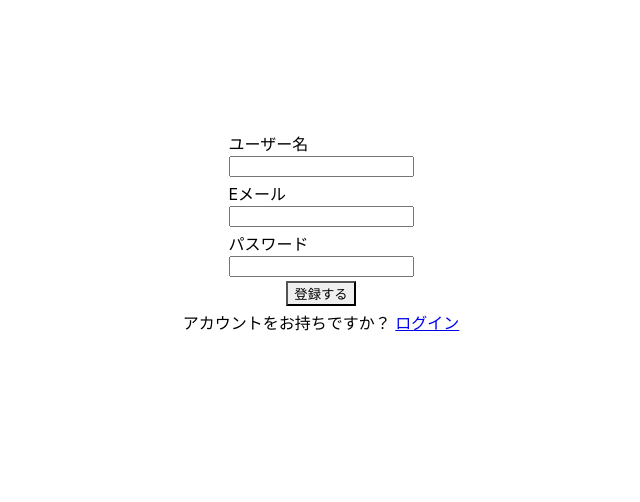
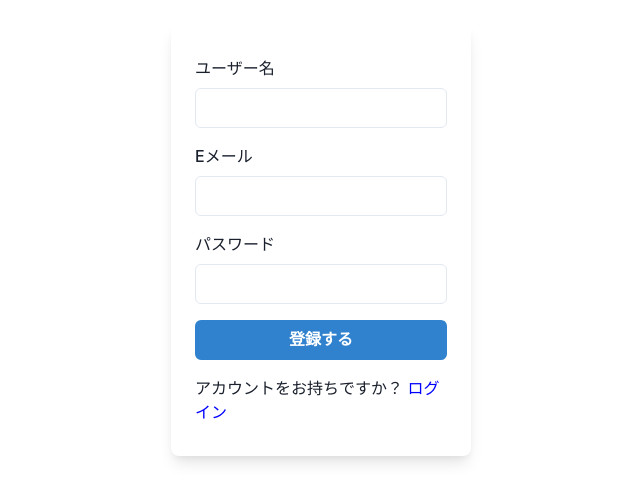
Before and after one commit to ntk221/notion_clone, a React (Create React App) app in the folder frontend/: page /signup in a window 1280 px wide. Shown: the part 160-662 px from the top of the page, without its empty margins (319-959 px from the left). Built offline with nearby package versions, Linux system fonts and the light colour scheme.

Commit message:
[#47] サーバー側で発行したJWTトークンをブラウザのローカルサーバーに保存するロジックを追加

```diff
--- a/frontend/src/components/Layout/AuthLayout.tsx
+++ b/frontend/src/components/Layout/AuthLayout.tsx
@@ -1,15 +1,17 @@
 import React from 'react'
-import { Flex, Box } from "@chakra-ui/react";
+import { ChakraProvider, Flex, Box } from "@chakra-ui/react";
 import { Outlet }from "react-router-dom"
 
 const AuthLayout = () => {
   return (
-    <Flex height="100vh" alignItems="center" justifyContent="center">
-      <Box maxW="300px" w="full" px="6" py="8" rounded="lg" boxShadow="lg">
-        <Outlet />
-      </Box>
-    </Flex>
-  )
+    <ChakraProvider>
+      <Flex height="100vh" alignItems="center" justifyContent="center">
+        <Box maxW="300px" w="full" px="6" py="8" rounded="lg" boxShadow="lg">
+          <Outlet />
+        </Box>
+      </Flex>
+    </ChakraProvider>
+  );
 }
 
 export default AuthLayout
--- a/frontend/src/components/SignupForm.tsx
+++ b/frontend/src/components/SignupForm.tsx
@@ -1,6 +1,15 @@
-import React, { useState, FormEvent} from "react";
+import React, { useState, FormEvent } from "react";
 import axios, { formToJSON } from "axios";
-import { Box, Button, FormControl, FormLabel, Input, VStack, Text, Link } from "@chakra-ui/react";
+import {
+  Box,
+  Button,
+  FormControl,
+  FormLabel,
+  Input,
+  VStack,
+  Text,
+  Link,
+} from "@chakra-ui/react";
 import { useNavigate } from "react-router-dom";
 
 const SignupForm: React.FC = () => {
@@ -24,9 +33,11 @@ const SignupForm: React.FC = () => {
     navigate("/login");
   };
 
+  const [errorMessage, setErrorMessage] = useState<string>("");
+
   const handleSubmit = async (event: FormEvent<HTMLFormElement>) => {
     event.preventDefault();
-    const form = event.currentTarget.form;
+    const form = event.currentTarget;
     if (!form) return;
     const formData = new FormData(form);
     const jsonData = formToJSON(formData);
@@ -34,27 +45,55 @@ const SignupForm: React.FC = () => {
       const response = await axios.post("/signup", jsonData, {
         headers: { "Content-type": "application/json" },
       });
+      const token = response.data.token;
+      localStorage.setItem("token", token);
       console.log(response);
+      navigate("/home");
     } catch (error) {
-      console.error(error);
+      if (axios.isAxiosError(error)) {
+        console.error(error.response?.data.error);
+        setErrorMessage(error.response?.data.error);
+      } else {
+        console.log(error);
+      }
     }
   };
 
   return (
     <Box>
+      {errorMessage && (
+        <Text color="red" mb="4">
+          {errorMessage}
+        </Text>
+      )}
       <form onSubmit={handleSubmit}>
         <VStack spacing="4">
           <FormControl id="username">
             <FormLabel>ユーザー名</FormLabel>
-            <Input type="text" name="username" value={formData.username} onChange={handleInputChange} />
+            <Input
+              type="text"
+              name="username"
+              value={formData.username}
+              onChange={handleInputChange}
+            />
           </FormControl>
           <FormControl id="email">
             <FormLabel>Eメール</FormLabel>
-            <Input type="email" name="email"value={formData.email} onChange={handleInputChange} />
+            <Input
+              type="email"
+              name="email"
+              value={formData.email}
+              onChange={handleInputChange}
+            />
           </FormControl>
           <FormControl id="password">
             <FormLabel>パスワード</FormLabel>
-            <Input type="password" name="password" value={formData.password} onChange={handleInputChange} />
+            <Input
+              type="password"
+              name="password"
+              value={formData.password}
+              onChange={handleInputChange}
+            />
           </FormControl>
           <Button type="submit" colorScheme="blue" w="full">
             登録する
@@ -62,7 +101,10 @@ const SignupForm: React.FC = () => {
         </VStack>
       </form>
       <Text mt="4">
-        アカウントをお持ちですか？ <Link href="/login">ログイン</Link>
+        アカウントをお持ちですか？{" "}
+        <Link href="/login" color="blue">
+          ログイン
+        </Link>
       </Text>
     </Box>
   );
```
Also changed, not shown: frontend/src/components/PrivateRoute.tsx (added, +8 -0 lines), 1 other file (tests, documents, lock files or other folders).
